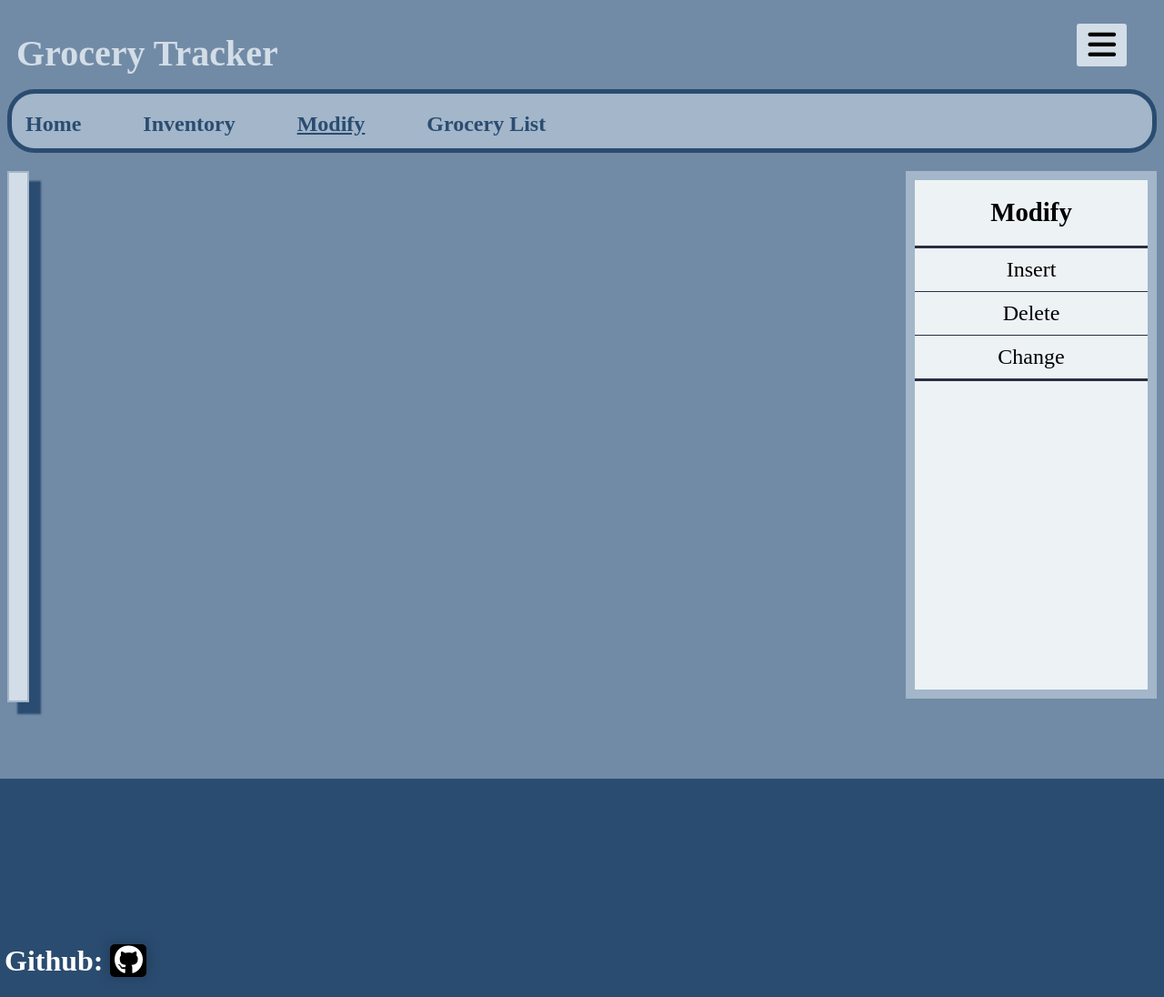
After one commit to StevenWeng60/grocery-tracker, a Django app: page /groceries/modify/ in a window 1280 px wide. The commit adds this page. Shown: the whole page at 91% size. Run offline with Django 4.2, Linux system fonts and the light colour scheme; data that the repository does not hold is empty; some libraries are stand-ins or nearby versions.

Commit message:
Created three separate tabs for insert, delete, and change in the modify tab

```diff
--- a/src/groceries/static/grocerymodify.css
+++ b/src/groceries/static/grocerymodify.css
@@ -64,14 +64,9 @@ nav .modifyinventory>a:hover {
 
 
 
-
-
-
-
-
 /* Sorting section */
 .modifysidebar {
- background-color: white;
+ background-color: #edf2f4;
  display: inline-block;
  padding-top: 0px;
  width: 20vw;
@@ -82,6 +77,48 @@ nav .modifyinventory>a:hover {
 
 .modifysidebar h1 {
  font-size: clamp(1rem, 1rem + 1vw, 3rem);
+}
+
+.modifysidebarheader {
+ font-size: 1.5em;
+ border-top: 3px solid #2b2d42;
+ border-bottom: 3px solid #2b2d42;
+ margin: 20px 0px 20px 0px;
+}
+
+.modifysidebarheader > .insert {
+ padding: 10px;
+ border-bottom: 1px solid #2b2d42;
+}
+
+.modifysidebarheader > .insert:hover {
+ background-color:#8d99ae;
+}
+
+.modifysidebarheader > .delete {
+ padding: 10px;
+ border-bottom: 1px solid #2b2d42;
+}
+
+.modifysidebarheader > .delete:hover {
+ background-color: #8d99ae;
+}
+
+.modifysidebarheader > .change {
+ padding: 10px;
+}
+
+.modifysidebarheader > .change:hover {
+ background-color: #8d99ae;
+}
+
+.modifysidebarheader a:link {
+ text-decoration: none;
+ color: black;
+}
+
+.modifysidebarheader a {
+ color: black;
 }
 
 /* CSS for form label */
--- /dev/null
+++ b/src/groceries/templates/groceries/grocery_modify.html
@@ -0,0 +1,32 @@
+{% extends 'base.html' %}
+
+{% block head %}
+<title>Modify</title>
+{% load static %}
+<link rel="stylesheet" href="{% static 'base.css' %}?{% now 'U'}">
+<link rel="stylesheet" href="{% static 'grocerymodify.css' %}?{% now 'U'}">
+<script src="https://kit.fontawesome.com/bd5445f265.js" crossorigin="anonymous"></script>
+{% endblock %}
+
+{% block main %}
+<!-- Main content (Grocery inventory & sidenav)   -->
+<main>
+ <!-- Grocery inventory -->
+ <div class="inventorycontainer">
+  {% for instance in object_list %}
+  <div class="box">
+   <p>{{ instance.name }}</p>
+   <div class="qty">Qty: {{ instance.quantity }}</div>
+  </div>
+  {% endfor %}
+ </div>
+</main>
+<div class="modifysidebar">
+ <h1>Modify</h1>
+ <div class="modifysidebarheader">
+  <div class="insert"><a href="http://127.0.0.1:8000/groceries/modify/insert">Insert</a></div>
+  <div class="delete"><a href="http://127.0.0.1:8000/groceries/modify/delete">Delete</a></div>
+  <div class="change"><a href="http://127.0.0.1:8000/groceries/modify/change">Change</a></div>
+ </div>
+</div>
+{% endblock %}
--- a/src/groceries/urls.py
+++ b/src/groceries/urls.py
@@ -7,14 +7,18 @@ from .views import (
     grocery_delete_view,
     grocery_detail_view,
     grocery_development_view,
-    grocery_development_view0
+    grocery_development_view0,
+    grocery_modify_view,
+    grocery_change_view
 )
 
 urlpatterns = [
     path('', grocery_inventory_view, name="grocery-default-view"),
     path('inventory/', grocery_inventory_view, name="grocery-inventory"),
-    path('insert/', grocery_insert_view, name="grocery-insert"),
-    path('<int:id>/delete', grocery_delete_view, name="grocery-delete"),
+    path('modify/', grocery_modify_view, name="grocery-modify"),
+    path('modify/insert/', grocery_insert_view, name="grocery-insert"),
+    path('modify/delete/', grocery_delete_view, name="grocery-delete"),
+    path('modify/change/', grocery_change_view, name="grocery-change"),
     path('<int:id>/', grocery_detail_view, name="grocery-detail"),
     path('development', grocery_development_view, name="grocery-development"),
     path('development0', grocery_development_view0, name="grocery-development0")
--- a/src/groceries/views.py
+++ b/src/groceries/views.py
@@ -13,6 +13,20 @@ def grocery_inventory_view(request):
 
     return render(request, 'groceries/grocery_inventory.html', context)
 
+def grocery_modify_view(request):
+    form = GroceryForm(request.POST or None)
+
+    if form.is_valid():
+        form.save()
+        form = GroceryForm()
+
+    queryset = Grocery.objects.all()
+    context = {
+        'form': form,
+        "object_list": queryset
+    }
+
+    return render(request, 'groceries/grocery_modify.html', context)
 
 def grocery_insert_view(request):
     form = GroceryForm(request.POST or None)
@@ -33,6 +47,20 @@ def grocery_insert_view(request):
 def grocery_delete_view(request, id):
     obj = get_object_or_404(Grocery, id=id)
 
+
+    if request.method == "POST":
+        print("POST")
+        obj.delete()
+        return redirect('../')
+
+    context = {
+        "object": obj
+    }
+    return render(request, "groceries/grocery_delete.html", context)
+
+def grocery_change_view(request, id):
+    obj = get_object_or_404(Grocery, id=id)
+
     print("asdf")
 
     if request.method == "POST":
@@ -43,7 +71,7 @@ def grocery_delete_view(request, id):
     context = {
         "object": obj
     }
-    return render(request, "groceries/grocery_delete.html", context)
+    return render(request, "groceries/grocery_change.html", context)
 
 
 def grocery_detail_view(request, id):
--- a/src/templates/base.html
+++ b/src/templates/base.html
@@ -33,7 +33,7 @@
                 </a>
             </div>
             <div class="modifyinventory">
-                <a href="http://127.0.0.1:8000/groceries/insert">
+                <a href="http://127.0.0.1:8000/groceries/modify">
                     <h1>Modify</h1>
                 </a>
             </div>
```
Also changed, not shown: src/groceries/templates/groceries/grocery_insert.html (+8 -3 lines), src/groceries/templates/groceries/grocery_change.html (added).
